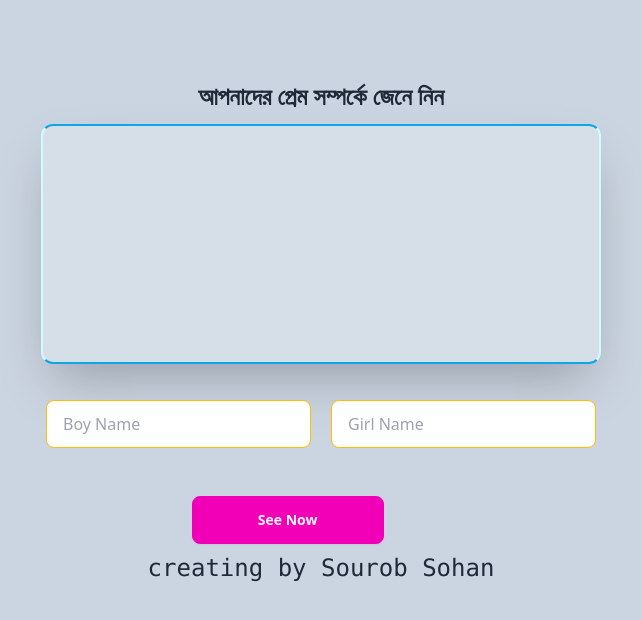
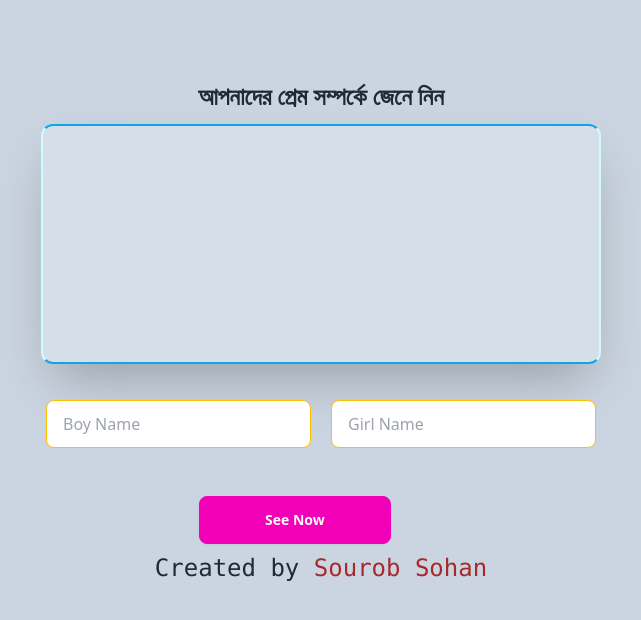
Before and after one commit to shahsohan/14-february-valentine-day, a plain HTML site: page index.html in a window 1280 px wide. Shown: the whole page, without its empty margins (319-960 px from the left). Drawn offline with nearby package versions, Linux system fonts and the light colour scheme.

Commit message:
added done

```diff
--- a/index.html
+++ b/index.html
@@ -43,7 +43,7 @@
           See Now
         </button>
 
-        <h1 class="text-2xl font-mono mt-2">creating by Sourob Sohan</h1>
+        <h1 class="text-2xl font-mono mt-2">Created by<span style="color: brown;"> Sourob Sohan</span></h1>
       </div>
     </div>
 
```
